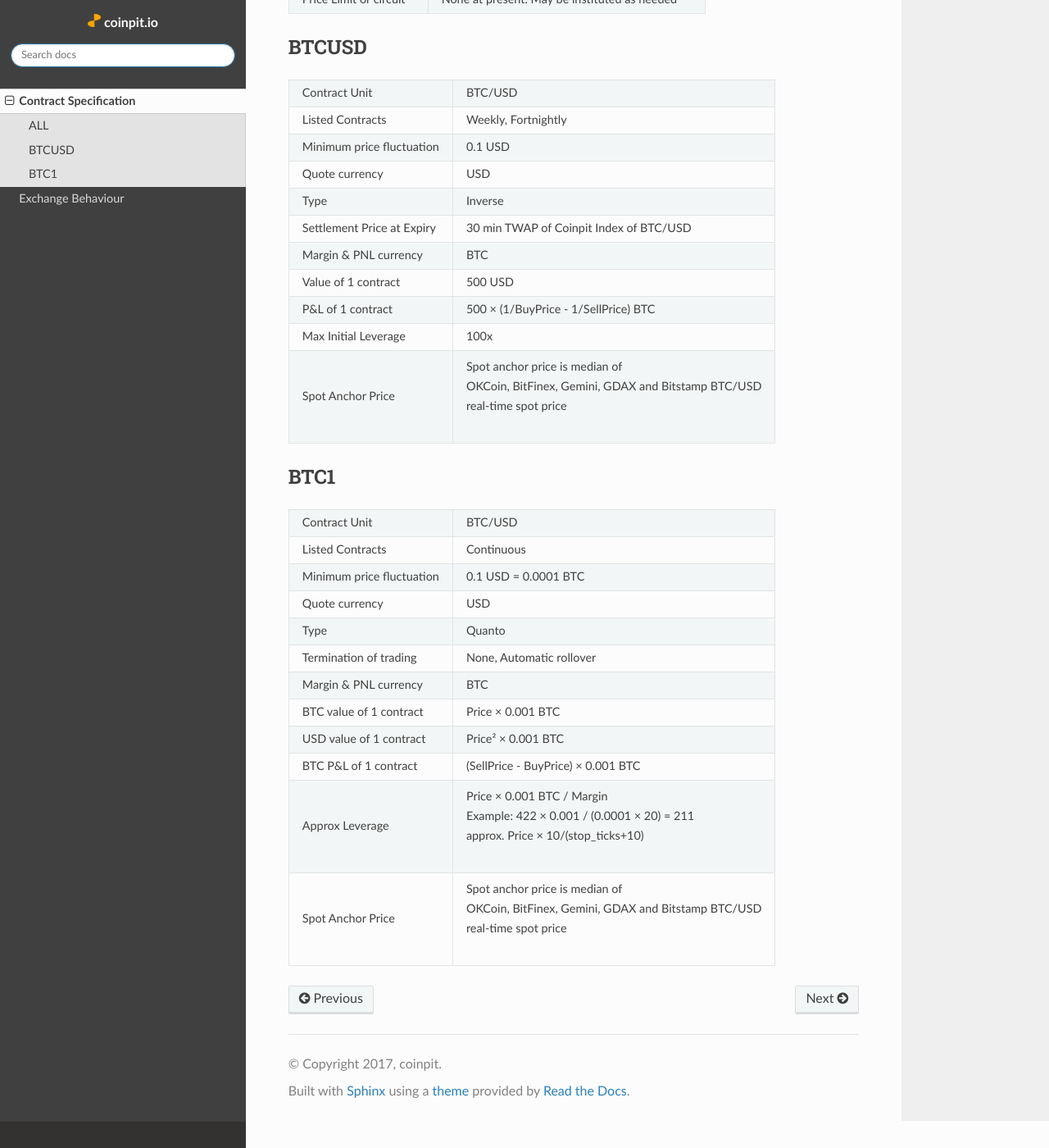
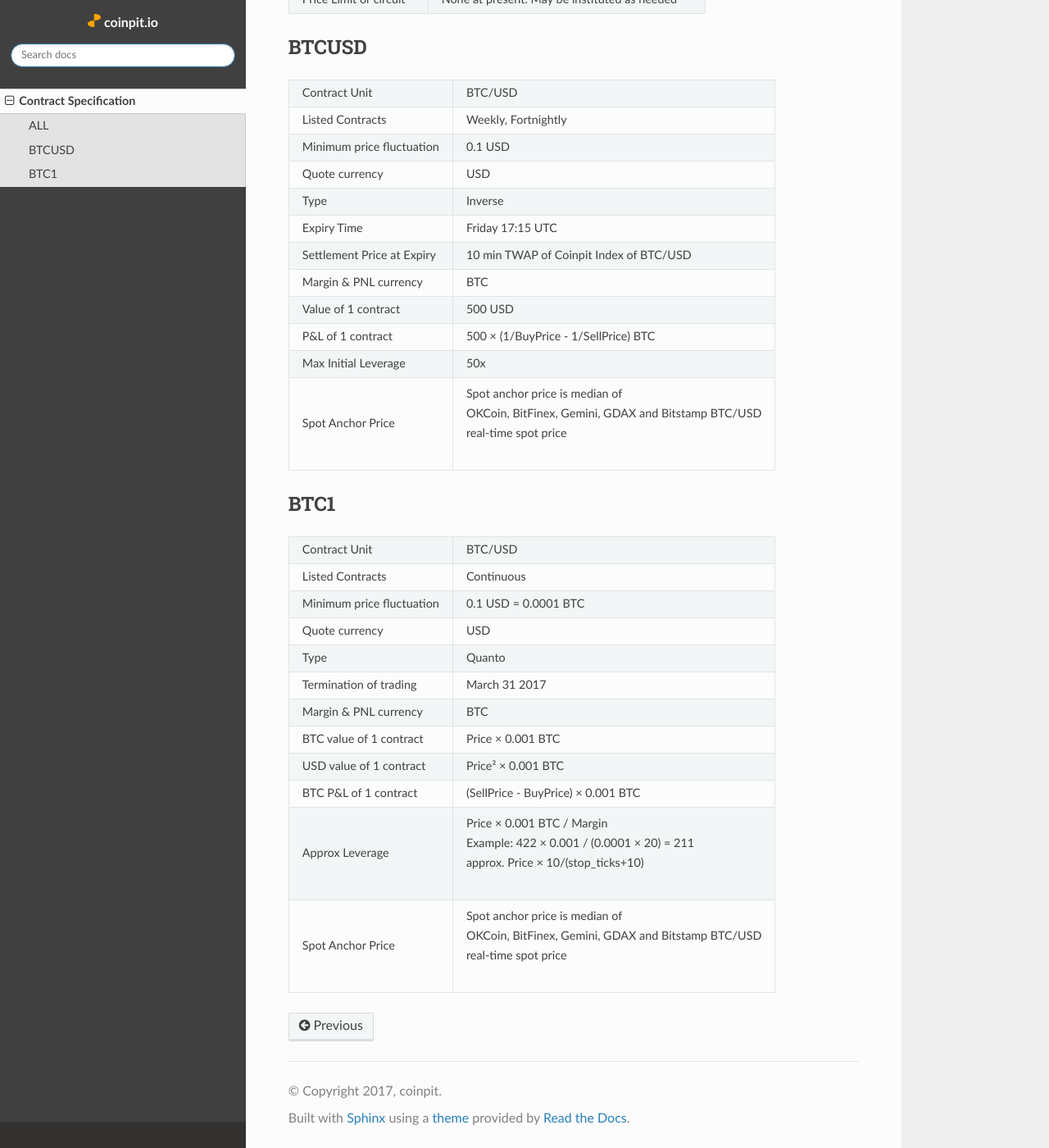
Before and after one commit to bharathrao/coinpitdocs, a Sphinx documentation site: the page built from docs/source/specs.rst, in a window 1280 px wide and 1400 px high, scrolled down 367 px. Shown: the whole window at 82% size. Built offline with Sphinx 7.4.7 and the Read the Docs theme 2.0.0, drawn with Linux system fonts in a browser that asks for light colours; formulas are drawn with MathJax 3.

Commit message:
updated contract spec with expiry time.

```diff
--- a/docs/source/index.rst
+++ b/docs/source/index.rst
@@ -3,11 +3,11 @@
    You can adapt this file completely to your liking, but it should at least
    contain the root `toctree` directive.
 
-Welcome to coinpit's documentation!
-===================================
+Coinpit documentation
+=====================
 
 .. toctree::
    :maxdepth: 2
 
    specs.rst
-   behaviour.rst
+..   behaviour.rst
--- a/docs/source/specs.rst
+++ b/docs/source/specs.rst
@@ -21,11 +21,12 @@ BTCUSD
     "Minimum price fluctuation", "0.1 USD"
     "Quote currency", "USD"
     "Type", "Inverse"
-    "Settlement Price at Expiry", "30 min TWAP of Coinpit Index of BTC/USD"
+    "Expiry Time", "Friday 17:15 UTC"
+    "Settlement Price at Expiry", "10 min TWAP of Coinpit Index of BTC/USD"
     "Margin & PNL currency", "BTC"
     "Value of 1 contract", "500 USD"
     "P&L of 1 contract", "500 × (1/BuyPrice - 1/SellPrice) BTC"
-    "Max Initial Leverage", "100x"
+    "Max Initial Leverage", "50x"
     "Spot Anchor Price", "| Spot anchor price is median of
     | OKCoin, BitFinex, Gemini, GDAX and Bitstamp BTC/USD
     | real-time spot price"
@@ -39,7 +40,7 @@ BTC1
     "Minimum price fluctuation", "0.1 USD = 0.0001 BTC"
     "Quote currency", "USD"
     "Type", "Quanto"
-    "Termination of trading", "None, Automatic rollover"
+    "Termination of trading", "March 31 2017"
     "Margin & PNL currency", "BTC"
     "BTC value of 1 contract", "Price × 0.001 BTC"
     "USD value of 1 contract", "Price² × 0.001 BTC"
```
